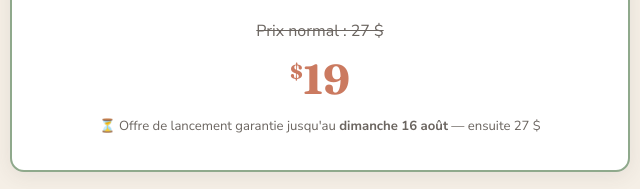
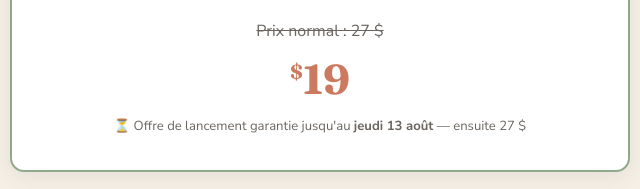
Before and after one commit to NabilDjemah/knowlyhq-site, a plain HTML site: page bebe-dort/index.html in a window 1280 px wide. Shown: the part 6559-6748 px from the top of the page, 320-960 px from the left. Drawn offline with Linux system fonts and the light colour scheme.

Commit message:
Change date limite offre: 16 aout -> 13 aout

```diff
--- a/bebe-dort/index.html
+++ b/bebe-dort/index.html
@@ -709,7 +709,7 @@
       <div class="price-block">
         <p class="p-normal">Prix normal : 27&nbsp;$</p>
         <p class="p-today"><sup>$</sup>19</p>
-        <p class="urgency">⏳ Offre de lancement garantie jusqu'au <strong>dimanche 16 août</strong> — ensuite 27&nbsp;$</p>
+        <p class="urgency">⏳ Offre de lancement garantie jusqu'au <strong>jeudi 13 août</strong> — ensuite 27&nbsp;$</p>
       </div>
     </div>
 
```
